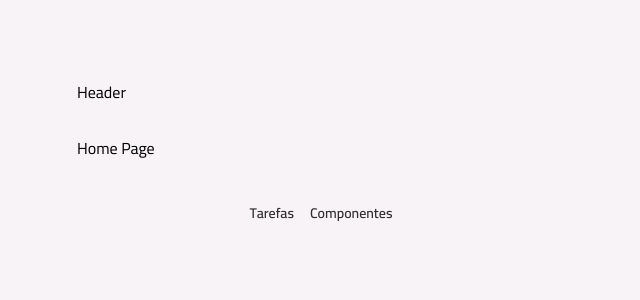
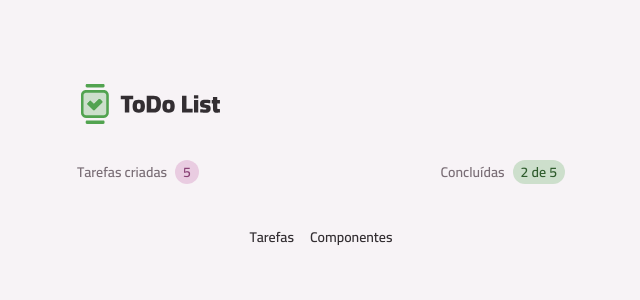
Before and after one commit to 2joliveira/todo, a React (Vite) app: page / in a window 1280 px wide. Shown: the top 300 px of the page, without its empty margins (319-959 px from the left). Built offline with nearby package versions, Linux system fonts and the light colour scheme.

Commit message:
create task summary component and adjust header

```diff
--- a/src/core-components/header.tsx
+++ b/src/core-components/header.tsx
@@ -1,9 +1,10 @@
 import Container from "../components/container";
+import Logo from "../assets/images/logo.svg?react";
 
 export default function Header() {
   return (
     <Container as="header" className="mt-3 md:mt-20">
-      Header
+      <Logo className="h-9 md:h-12" />
     </Container>
   );
 }
--- /dev/null
+++ b/src/core-components/task-summary.tsx
@@ -0,0 +1,24 @@
+import Badge from "../components/badge";
+import Text from "../components/text";
+
+export default function TaskSummary() {
+  return (
+    <>
+      <div className="flex items-center gap-2">
+        <Text variant="body-sm-bold" className="!text-gray-300">
+          Tarefas criadas
+        </Text>
+
+        <Badge variant="secondary">5</Badge>
+      </div>
+
+      <div className="flex items-center gap-2">
+        <Text variant="body-sm-bold" className="!text-gray-300">
+          Concluídas
+        </Text>
+
+        <Badge variant="primary">2 de 5</Badge>
+      </div>
+    </>
+  );
+}
--- a/src/pages/page-home.tsx
+++ b/src/pages/page-home.tsx
@@ -1,5 +1,12 @@
 import Container from "../components/container";
+import TaskSummary from "../core-components/task-summary";
 
 export default function PageHome() {
-  return <Container>Home Page</Container>;
+  return (
+    <Container as="article" className="space-y-3">
+      <header className="flex items-center justify-between">
+        <TaskSummary />
+      </header>
+    </Container>
+  );
 }
```
